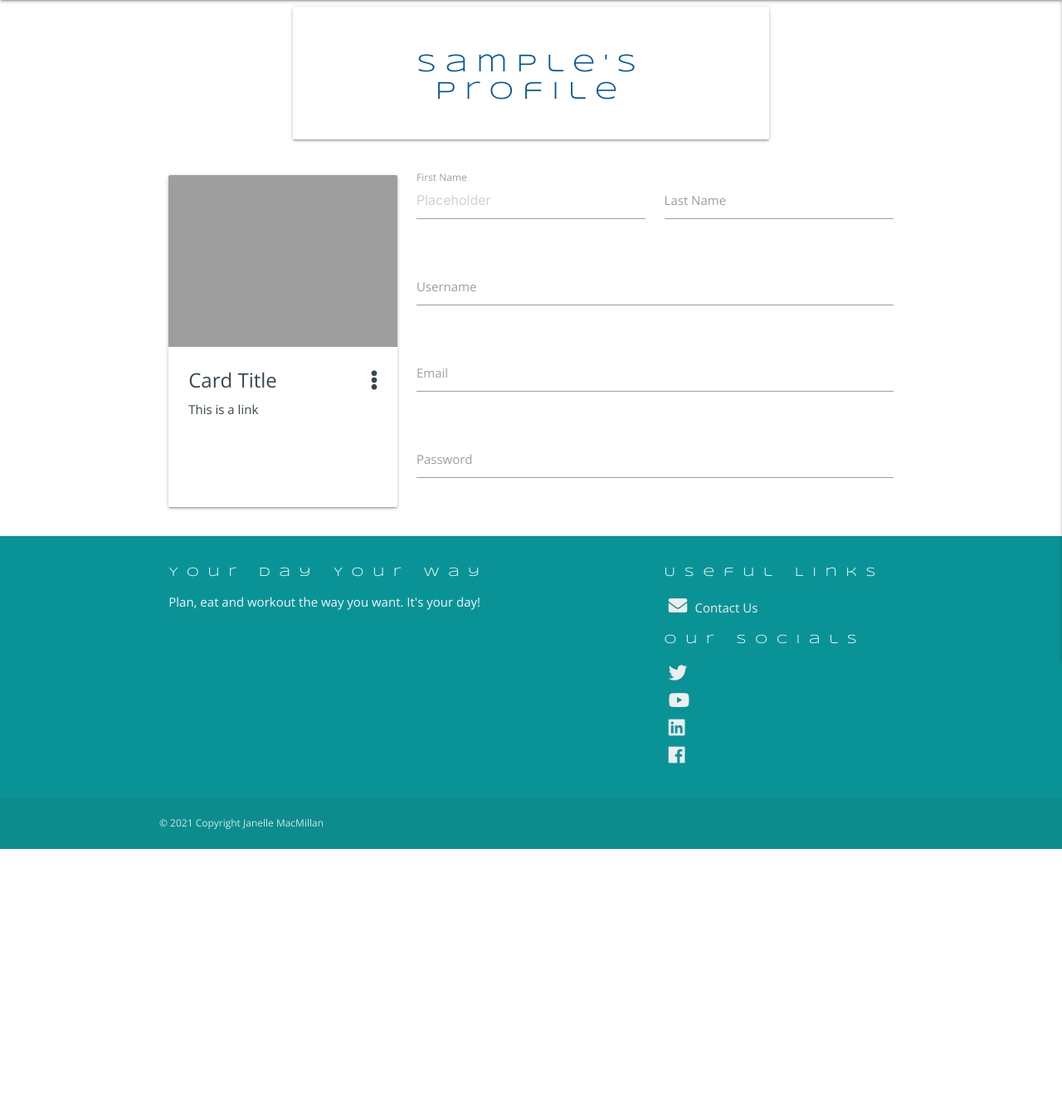
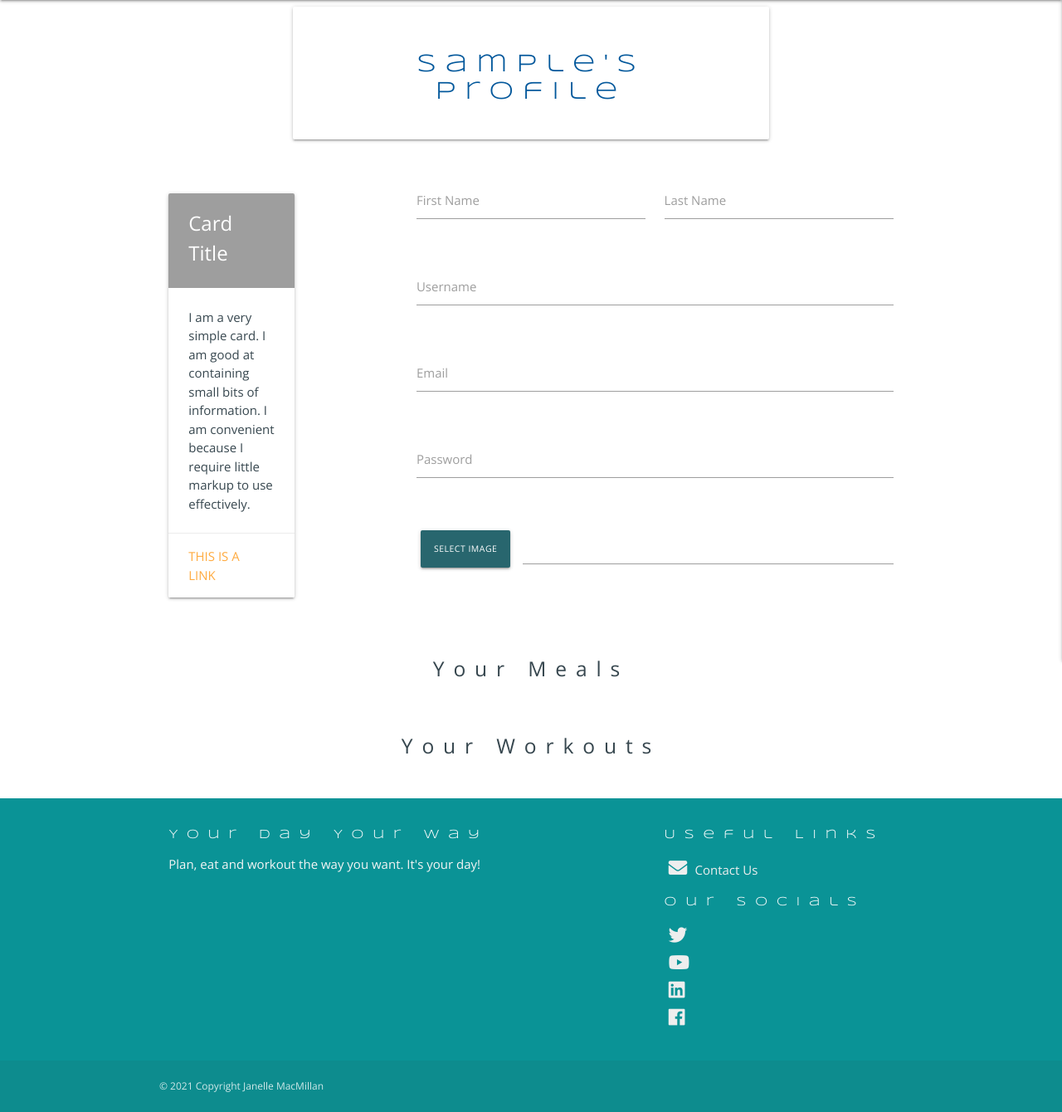
Before and after one commit to JanelleG51/Your-Day-Your-Way, a Flask app: page /profile/1 in a window 1280 px wide. Shown: the part 64-1404 px from the top of the page at 83% size. Before the commit the page ends 1087 px from the top, so only its background shows below. Run offline with Flask 2, Linux system fonts and the light colour scheme; the visitor is signed in with stand-in values (Sample User, id 1); a database or web service that is not in the repository returns one stand-in record (values such as "Sample title"); some libraries are stand-ins or nearby versions; grey boxes are pictures that could not be loaded.

Commit message:
feat: display users meals and workouts on their profile page

```diff
--- a/app.py
+++ b/app.py
@@ -74,10 +74,17 @@ def register():
             flash("Username already exists")
             return redirect(url_for("register"))
 
+        image = request.files['profile_url']
+        image_upload = cloudinary.uploader.upload(image)
+
         register = {
             "username": request.form.get("username").lower(),
             "password": generate_password_hash(request.form.get("password")),
             "email": request.form.get("email").lower(),
+            "first_name": request.form.get("first_name"),
+            "last_name": request.form.get("last_name"),
+            "profile_url": image_upload['secure_url'],
+
         }
 
         mongo.db.users.insert_one(register)
@@ -168,9 +175,12 @@ def logout():
 def profile(username):
     username = mongo.db.users.find_one(
         {"username": session["user"]})["username"]
+    meals = list(mongo.db.meals.find())
+    workouts = list(mongo.db.workouts.find())
 
     if session["user"]:
-        return render_template("profile.html", username=username)
+        return render_template("profile.html", username=username, meals=meals,
+                               workouts=workouts)
 
     return redirect(url_for("login"))
 
--- a/static/css/style.css
+++ b/static/css/style.css
@@ -1,6 +1,4 @@
-@import url('https://fonts.googleapis.com/css2?family=Open+Sans:ital,wght@0,300;0,400;0,600;1,300;1,400&family=Syncopate:wght@400;700&display=swap');
-
-/*--global styling--*/
+@import url('https://fonts.googleapis.com/css2?family=Open+Sans:ital,wght@0,300;0,400;0,600;0,700;1,300;1,400&family=Syncopate:wght@400;700&display=swap');
 
 body {
   color: rgb(55,71,79);
@@ -19,24 +17,27 @@ body {
   flex: 1 0 auto;
 }
 
-  h3 {
-    font-size: 2rem;
-
-  }
-
 a {
   color: inherit;
   text-decoration: none;
 }
 
-  h1, h3, h5, .main-title,
-  .planner-date, .planner-days {
+h1, h3, h4,
+.main-title,
+.planner-date,
+.planner-days,
+.footer-heading {
   font-family: 'Syncopate', sans-serif;
 
 }
 
 h1, h3, h5, .main-title {
   letter-spacing: .85vw;
+}
+
+h3 {
+  font-size: 2rem;
+
 }
 
 .main-title {
@@ -82,11 +83,19 @@ body {
 font-weight: 600;
 }
 
+#small-card-font {
+line-height: .95;
+letter-spacing: .10vw;
+font-size: .70rem;
+font-weight: 700;
+
+}
+
 p > span{
-  font-size: .75rem;
+font-size: .70rem;
 font-weight: 600;
 text-transform: uppercase;
-  padding: 8px;
+padding: 5px;
 }
 
 
@@ -110,6 +119,10 @@ p > span{
 .add-content-link {
 text-decoration: none;
 color: rgb(155, 34, 38),
+}
+
+.login:hover{
+  color: rgb(187, 62, 3);
 }
 
 
@@ -164,4 +177,12 @@ p > span{
   text-shadow: .25px .25px rgb(0, 18, 25)
 
 }
+
+p > span{
+  font-size: .50rem;
+  font-weight: 600;
+  text-transform: uppercase;
+  padding: 6px;
   }
+
+  }
--- a/templates/profile.html
+++ b/templates/profile.html
@@ -16,26 +16,33 @@
 
 <div class="row profile-image-row">
     <div class="col s12 m4">
-        <div class="card medium">
-            <div class="card-image">
-                <img class="activator"
-                    src="https://i.dlpng.com/static/png/6191702-user-png-image-royalty-free-stock-png-images-for-your-design-user-png-512_512_preview.png">
-            </div>
-            <div class="card-content">
-                <span class="card-title activator">Card Title<i class="fas fa-ellipsis-v right"></i></i></span>
-                <p><a href="#">This is a link</a></p>
-            </div>
-            <div class="card-reveal">
-                <span class="card-title">Card Title<i class="material-icons right">close</i></span>
+        <div class="card-image"> <img src=""></div>
+        <div class="row">
+            <div class="col s12 m7">
+                <div class="card">
+                    <div class="card-image">
+                        <img src="{{ username.profile_url }}">
+                        <span class="card-title">Card Title</span>
+                    </div>
+                    <div class="card-content">
+                        <p>I am a very simple card. I am good at containing small bits of information.
+                            I am convenient because I require little markup to use effectively.</p>
+                    </div>
+                    <div class="card-action">
+                        <a href="#">This is a link</a>
+                    </div>
+                </div>
             </div>
         </div>
+
+
     </div>
 
 
     <form class="col s12 m8">
         <div class="row">
             <div class="input-field col s6">
-                <input placeholder="Placeholder" id="first_name" type="text" class="validate">
+                <input id="first_name" type="text" class="validate">
                 <label for="first_name">First Name</label>
             </div>
             <div class="input-field col s6">
@@ -61,10 +68,102 @@
                 <label for="password">Password</label>
             </div>
         </div>
+        <div class="row">
+            <div class="input-field col s12 file-field">
+                <div class="btn-small">
+                    <span>Select Image</span>
+                    <input id="profile_url" name="profile_url" type="file" accept="image/*">
+                </div>
+                <div class="file-path-wrapper">
+                    <input class="file-path validate" type="text">
+                </div>
+            </div>
+        </div>
     </form>
 
 </div>
 
 
+<div class="row">
+    <div class="col s12 center-align">
+        <h5>Your Meals</h5>
+    </div>
+</div>
+
+{% if meals|length > 0 %}
+<div class="row">
+    {% for meal in meals %}
+    {% if meal.created_by == session['user'] %}
+    <div class="col s6 m3">
+        <div class="card small hoverable center-align">
+            <div class="card-image">
+                <a href="{{ url_for('full_recipe', meal_id=meal._id) }}">
+                    <img src="{{ meal.image_url }}">
+                    <span id="title-inset" class="card-title">{{ meal.meal_category|upper }}</span></a>
+            </div>
+            <div class="card-content">
+                <span id="small-card-font" class="card-title">{{ meal.recipe_name|upper }}</span>
+                <p><span>Prep: {{ meal.prep_time|upper }} min</span><span>Cook: {{ meal.cook_time|upper }}
+                        min</span><span>Servings:
+                        {{ meal.servings }}</span></p>
+            </div>
+        </div>
+    </div>
+
+    {% endif %}
+    {% endfor %}
+</div>
+{% else %}
+
+<div class="row">
+    <div class="col s12">
+        <h3 class="center-align">No Results Found</h3>
+    </div>
+</div>
+{% endif %}
+
+
+<div class="row">
+    <div class="col s12 center-align">
+        <h5>Your Workouts</h5>
+    </div>
+</div>
+{% if workouts|length > 0 %}
+        <div class="row">
+            {% for workout in workouts %}
+                {% if workout.created_by == session['user'] %}
+                        <div class="col s6 m3">
+                            <div class="card small center-align hoverable">
+                                <div class="card-image">
+                                    <a href="{{ url_for('full_workout', workout_id=workout._id) }}">
+                                        <img src="{{ workout.wo_image_url }}">
+                                        <span id="title-inset" class="card-title">{{ workout.workout_category|upper }}</span></a>
+
+                                </div>
+                                <div class="card-content">
+                                    <span id="small-card-font" class="card-title">{{ workout.workout_title|upper }}</span>
+                                    <p><span>Time: {{ workout.workout_duration|upper }} min</span><span>Where:
+                                            {{ workout.workout_location }} </span><span>Level:
+                                            {{ workout.workout_level }}</span></p>
+                                </div>
+                                <div class="card-action">
+                                    {% if session.user|lower == workout.created_by|lower %}
+                                    <a href="{{ url_for('edit_workout', workout_id=workout._id) }}" class="btn-small">Edit</a>
+                                    {% endif %}
+                                </div>
+                            </div>
+                         </div>
+                {% endif %}
+            {% endfor %}
+        </div>
+
+        {% else %}
+            <div>
+                <h3 class="center-align">You haven't added any workouts yet!</h3>
+            </div>
+        </div>
+{% endif %}
+
+
 
 {% endblock %}
```
Also changed, not shown: templates/register.html (+29 -3 lines). Lines whose indentation alone changed are shown as unchanged.
